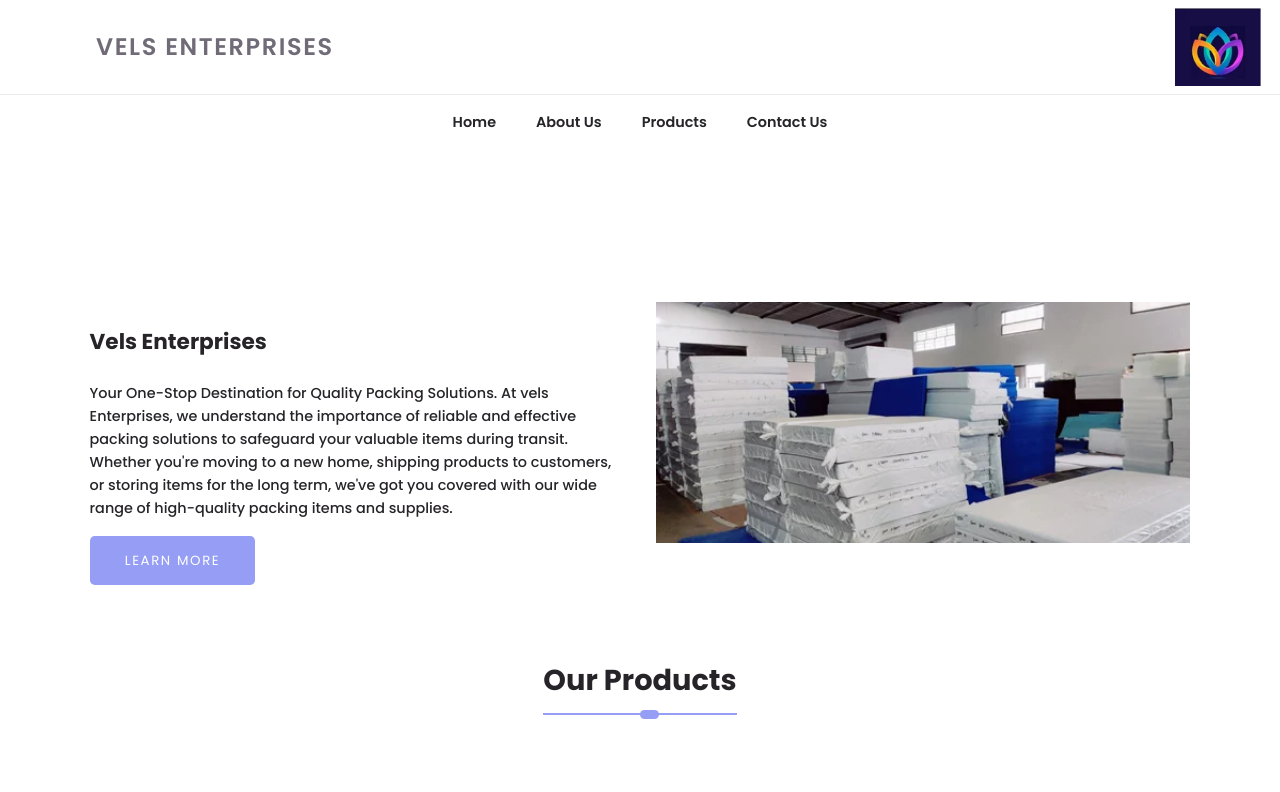
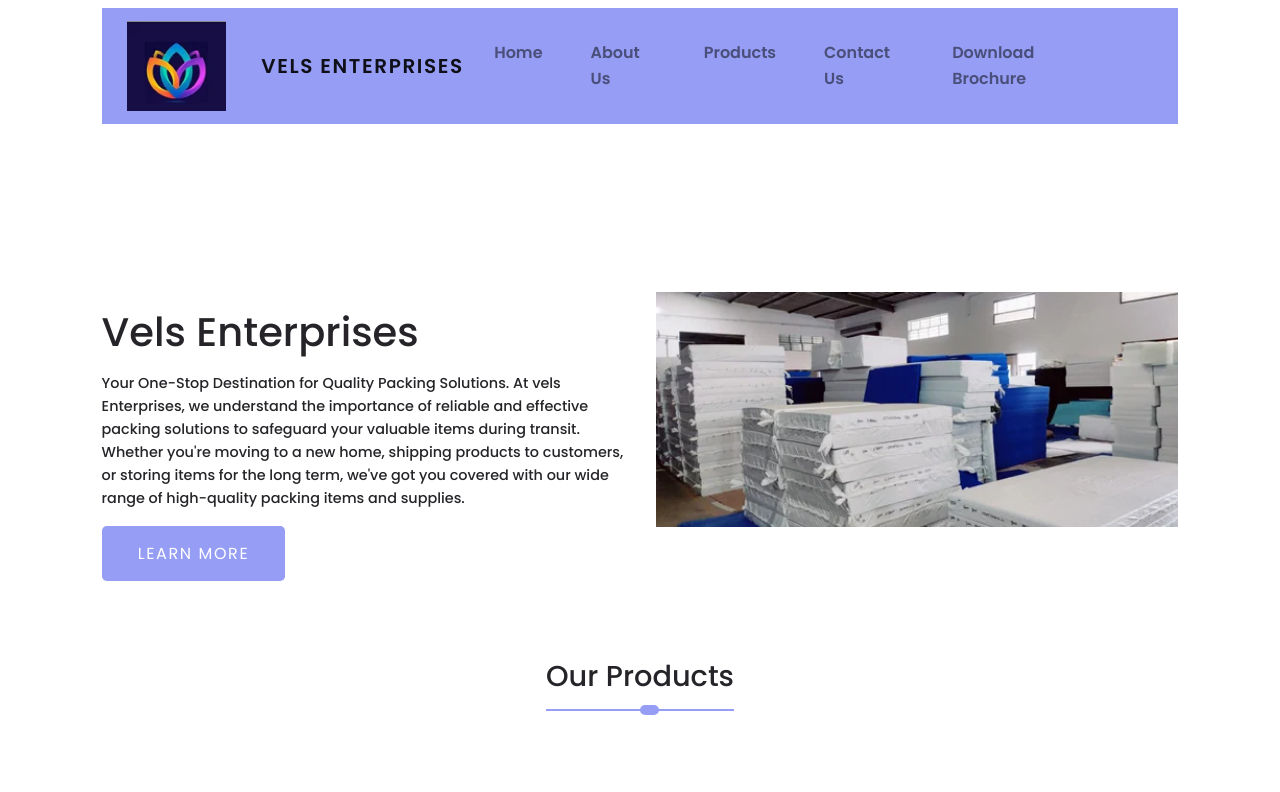
Before and after one commit to yumesh55/test11, a React (Vite) app: page / in a window 1280 px wide. Shown: the top 792 px of the page. Built offline with nearby package versions, Linux system fonts and the light colour scheme; grey boxes are pictures that could not be loaded.

Commit message:
New Navbar 27-03-2024

```diff
--- a/index.html
+++ b/index.html
@@ -3,6 +3,7 @@
   <head>
     <meta charset="UTF-8" />
     <link rel="icon" type="image/svg+xml" href= "" />
+    <link rel="stylesheet" href="https://cdn.jsdelivr.net/npm/bootstrap@4.6.2/dist/css/bootstrap.min.css" integrity="sha384-xOolHFLEh07PJGoPkLv1IbcEPTNtaed2xpHsD9ESMhqIYd0nLMwNLD69Npy4HI+N" crossorigin="anonymous">
     <link href="https://fonts.googleapis.com/css2?family=Poppins:wght@300;400;500;600;700;800&display=swap" rel="stylesheet">
 
     <meta name="viewport" content="width=device-width, initial-scale=1.0" />
--- a/src/App.jsx
+++ b/src/App.jsx
@@ -3,6 +3,9 @@ import Navbar from './sections/navbar/Navbar'
 import Hero from './sections/Hero/Hero'
 import Categories from './sections/Categories/Categories'
 import Footer from './sections/Footer/Footer'
+import 'bootstrap/dist/css/bootstrap.min.css';
+
+
 
 const App = () => {
   return (
--- a/src/index.css
+++ b/src/index.css
@@ -8,6 +8,9 @@
   resize: none;
   outline: none;
   font-family: 'Poppins', sans-serif;
+}
+a{
+  text-decoration: none;
 }
 :root{
   --color-white : hsl(0, 5%, 100%);
--- a/src/sections/Categories/Categories.css
+++ b/src/sections/Categories/Categories.css
@@ -1,12 +1,13 @@
-.categories-container{
+.categories-container {
   display: grid;
   grid-template-columns: repeat(4,1fr);
-  gap: 2rem;
+  gap: 5rem;
 }
 
-.categories-card{
+.categories-card {
   text-align: center;
   cursor: pointer;
+
 }
 
 .categories-card img{
@@ -23,7 +24,7 @@
   font-weight: 500;
 }
 .btn1{
-  margin-left: 180%;
+  margin-left: 212%;
 }
 .services{
   padding: 50px 5%;
--- a/src/sections/navbar/Navbar.css
+++ b/src/sections/navbar/Navbar.css
@@ -1,9 +1,15 @@
 .tn-container {
-    display: flex;
-    align-items: center;
-    justify-content: space-between;
     padding: 0.5rem 0;
+
+
 }
+
+.me-auto{
+    font-size: 1rem;
+    font-weight: 600;
+    gap: 2rem;
+}
+
 
 .logo{
     font-size: 1.5rem;
@@ -13,10 +19,11 @@
     letter-spacing: 0.1rem;
     color: var(--color-dark);
     border-radius: var(--border-radius);
+    margin-left: -4%;
 }
  .logo1{
     width: 99px;
-    margin-right: -7%;
+    margin-left: -50%;
     display: flex;
     image-resolution: 100%;
  }
@@ -70,19 +77,3 @@ nav hr{
     font-weight: 600;
     position: relative;
  }
-
- .navlist li a::after {
-    content: '';
-    position: absolute;
-    bottom: -0.5rem;
-    left: 0;
-    height: 0.15rem;
-    width: 0%;
-    border-radius: var(--border-radius-1);
-    background: var(--color-primary);
-    transition: var(--transition);
- }
-
- .navlist li a:hover::after{
-    width: 100%;
- }
--- a/src/sections/navbar/Navbar.jsx
+++ b/src/sections/navbar/Navbar.jsx
@@ -1,33 +1,35 @@
 import './Navbar.css'
-import { RiSearchLine } from 'react-icons/ri'
+{/*import { RiSearchLine } from 'react-icons/ri' */}
 import logo from './logo.jpg'
-const Navbar = () => {
+import Container from 'react-bootstrap/Container';
+import Nav from 'react-bootstrap/Nav';
+import Navbar from 'react-bootstrap/Navbar';
+
+const navbar = () => {
   return (
+<>
+    <div className="tn-container container">
+    <Navbar fixed= "" style={{backgroundSize: "0", backgroundColor: "var(--color-primary)"}} data-bs-theme="light">
+    <Container>
+      <Navbar.Brand><img className="logo1" src={logo}></img></Navbar.Brand>
+      <Navbar.Brand className="logo" href="#home">Vels Enterprises</Navbar.Brand>
+      <Nav className="me-auto">
+        <Nav.Link href="#home">Home</Nav.Link>
+        <Nav.Link href="#About Us">About Us</Nav.Link>
+        <Nav.Link href="#Products">Products</Nav.Link>
+        <Nav.Link href="#Contact Us">Contact Us</Nav.Link>
+        <Nav.Link href="#Download Brochure">Download Brochure</Nav.Link>
+      </Nav>
+    </Container>
+  </Navbar>
 
-    <header>
-        <nav>
-            {/* for desktop */}
+</div>
 
-            <div className="tn-container container">
-                <a href="" className="logo">Vels Enterprises</a>
-                <div className='logo1'>
-                <img src={logo} alt='' className='logo'/>
-    </div>
-               </div>
 
-            <hr />
-            <div className="bn-container container">
-                <ul className= "navlist">
-                    <li><a href='#home'>Home</a></li>
-                    <li><a href='#home'>About Us</a></li>
-                    <li><a href='#home'>Products</a></li>
-                    <li><a href='#home'>Contact Us</a></li>
-                </ul>
-            </div>
 
-        </nav>
-    </header>
+
+</>
   )
 }
 
-export default Navbar
+export default navbar
```
